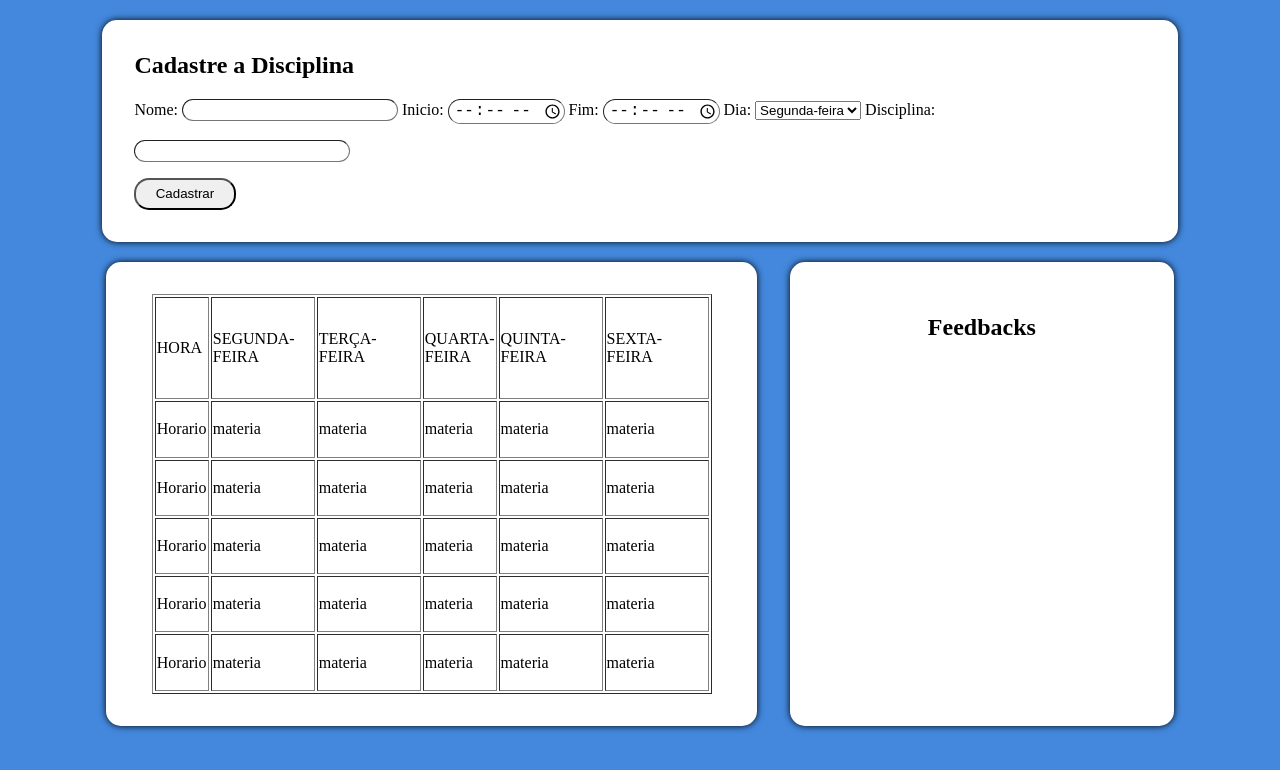
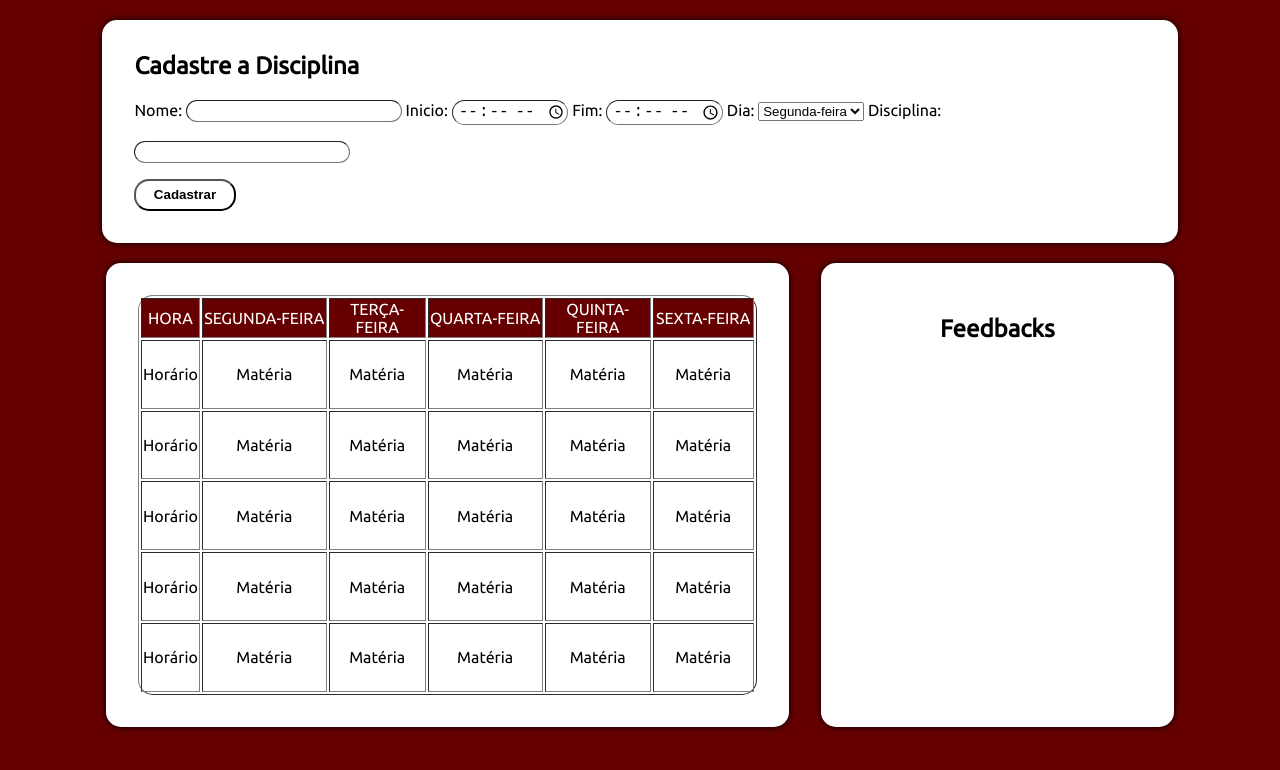
Before and after one commit to cassio12/Projeto-cadastro-de-disciplina, a website with bundled scripts: page index.html in a window 1280 px wide. Built offline with nearby package versions, Linux system fonts and the light colour scheme.

Commit message:
adicionando identidade visual

```diff
--- a/assets/index.js
+++ b/assets/index.js
@@ -4,6 +4,20 @@ import "firebase/auth";
 import "firebase/firestore"
 
 main = () => {
+    let config = {
+        apiKey: "apiKey",
+        authDomain: "projectId.firebaseapp.com",
+        databaseURL: "https://databaseName.firebaseio.com",
+        storageBucket: "bucket.appspot.com"
+    };
+    firebase.initializeApp(config)
+
+    let database = firebase.database()
+
+    const firebaseConig = {
+
+    }
+    firebase.initializeApp(firebaseConfig);
 
     saveData = () => {
         const nameProfessor = document.getElementById('name').value
@@ -29,15 +43,7 @@ main = () => {
 
         saveData()
     }
-    const firebaseConig = {
 
-    }
-    firebase.initializeApp(firebaseConfig);
-
-    let config = {
-        apiKey: "",
-
-    }
 
 }
 
--- a/assets/style.css
+++ b/assets/style.css
@@ -1,6 +1,10 @@
+@import url('https://fonts.googleapis.com/css2?family=Ubuntu&display=swap');
 body {
-    background-color: #4388dd;
+    background-color: #600;
+    font-family: 'Ubuntu', sans-serif;
+
 }
+
 
 .main--section_matter_register {
     display: flex;
@@ -24,19 +28,30 @@ body {
     margin: 0 0 20px 0;
 }
 
-input {
+input{
     border-radius: 15px;
     border-width: .5px;
     outline: none;
     padding-left: 5px;
     font-size: 1rem;
     margin-bottom: 1rem;
+    text-transform: capitalize;
 }
+
 
 .btnSubmit {
     width: 10%;
     height: 4vh;
     border-radius: 15px;
+    background-color: rgb(255, 255, 255);
+    color: #000;
+    cursor: pointer;
+    font-weight: bold;
+}
+.btnSubmit:hover{
+    background-color: #600;
+    border: 1px solid #000000;
+    color: #ffffff;
 }
 
 .main--material_board {
@@ -56,9 +71,18 @@ input {
     border-radius: 15px;
     box-shadow: 0 0 7px 0 #000;
 }
-
-table {
-    border: 1 solid;
+table{
+    text-transform: capitalize;
+    border-radius: 15px;
+    text-align: center;
+}
+td1{
+    background-color: #600;
+    color: #ffff;
+}
+thead{
+    background-color: #600;
+    color: #ffff;
 }
 
 .material_board--feedbaks_box {
--- a/index.html
+++ b/index.html
@@ -4,6 +4,9 @@
         <title>Cadastrar Disciplinas</title>
         <meta charset="utf-8"/>
         <link rel="stylesheet" href="./assets/style.css"/>
+        <style>
+            @import url('https://fonts.googleapis.com/css2?family=Ubuntu&display=swap');
+            </style>
     </head>
     <body>
         <main>
@@ -21,7 +24,7 @@
                             <label for="days">Dia:</label>
                             <select id="days" >
                                 <option value="segunda">Segunda-feira</option>
-                                <option value="treça">Treça-feira</option>
+                                <option value="treça">Terça-feira</option>
                                 <option value="quarta">Quarta-feira</option>
                                 <option value="quinta">Quinta-feira</option>
                                 <option value="sexta">Sexta-feira</option>
@@ -36,54 +39,54 @@
             <section class="main--material_board">
                 <div class="material_board--direction">
                     <div class="material_board--sow_material">
-                        <table min-width=600 border=”1″>
+                        <table border="1px">
+                            <thead>
+                                <td width=50>HORA</td>
+                                <td width=135>SEGUNDA-FEIRA</td>
+                                <td width=105>TERÇA-FEIRA</td>
+                                <td width=125>QUARTA-FEIRA</td>
+                                <td width=115>QUINTA-FEIRA</td>
+                                <td width=110>SEXTA-FEIRA</td>
+                            </thead>
                             <tr>
-                                <td width=50>HORA</td>
-                                <td width=100>SEGUNDA-FEIRA</td>
-                                <td width=100>TERÇA-FEIRA</td>
-                                <td width=60>QUARTA-FEIRA</td>
-                                <td width=100>QUINTA-FEIRA</td>
-                                <td width=100>SEXTA-FEIRA</td>
+                                <td>Horário</td>
+                                <td>matéria</td>
+                                <td>matéria</td>
+                                <td>matéria</td>
+                                <td>matéria</td>
+                                <td>matéria</td>
                             </tr>
                             <tr>
-                                <td>Horario</td>
-                                <td>materia</td>
-                                <td>materia</td>
-                                <td>materia</td>
-                                <td>materia</td>
-                                <td>materia</td>
+                                <td>Horário</td>
+                                <td>matéria</td>
+                                <td>matéria</td>
+                                <td>matéria</td>
+                                <td>matéria</td>
+                                <td>matéria</td>
                             </tr>
                             <tr>
-                                <td>Horario</td>
-                                <td>materia</td>
-                                <td>materia</td>
-                                <td>materia</td>
-                                <td>materia</td>
-                                <td>materia</td>
+                                <td>Horário</td>
+                                <td>matéria</td>
+                                <td>matéria</td>
+                                <td>matéria</td>
+                                <td>matéria</td>
+                                <td>matéria</td>
                             </tr>
                             <tr>
-                                <td>Horario</td>
-                                <td>materia</td>
-                                <td>materia</td>
-                                <td>materia</td>
-                                <td>materia</td>
-                                <td>materia</td>
+                                <td>Horário</td>
+                                <td>matéria</td>
+                                <td>matéria</td>
+                                <td>matéria</td>
+                                <td>matéria</td>
+                                <td>matéria</td>
                             </tr>
                             <tr>
-                                <td>Horario</td>
-                                <td>materia</td>
-                                <td>materia</td>
-                                <td>materia</td>
-                                <td>materia</td>
-                                <td>materia</td>
-                            </tr>
-                            <tr>
-                                <td>Horario</td>
-                                <td>materia</td>
-                                <td>materia</td>
-                                <td>materia</td>
-                                <td>materia</td>
-                                <td>materia</td>
+                                <td>Horário</td>
+                                <td>matéria</td>
+                                <td>matéria</td>
+                                <td>matéria</td>
+                                <td>matéria</td>
+                                <td>matéria</td>
                             </tr>
                         </table>
                     </div>
```
